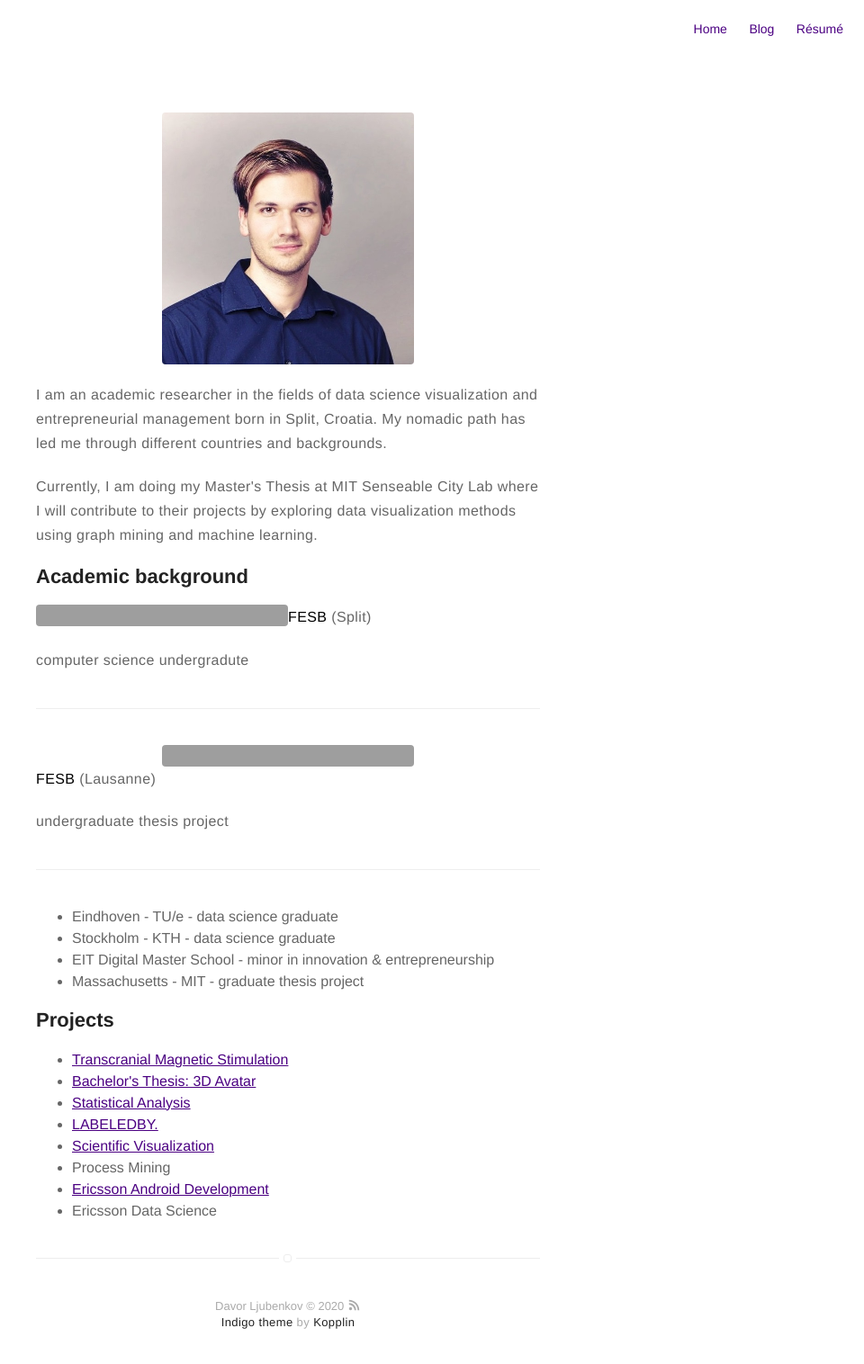
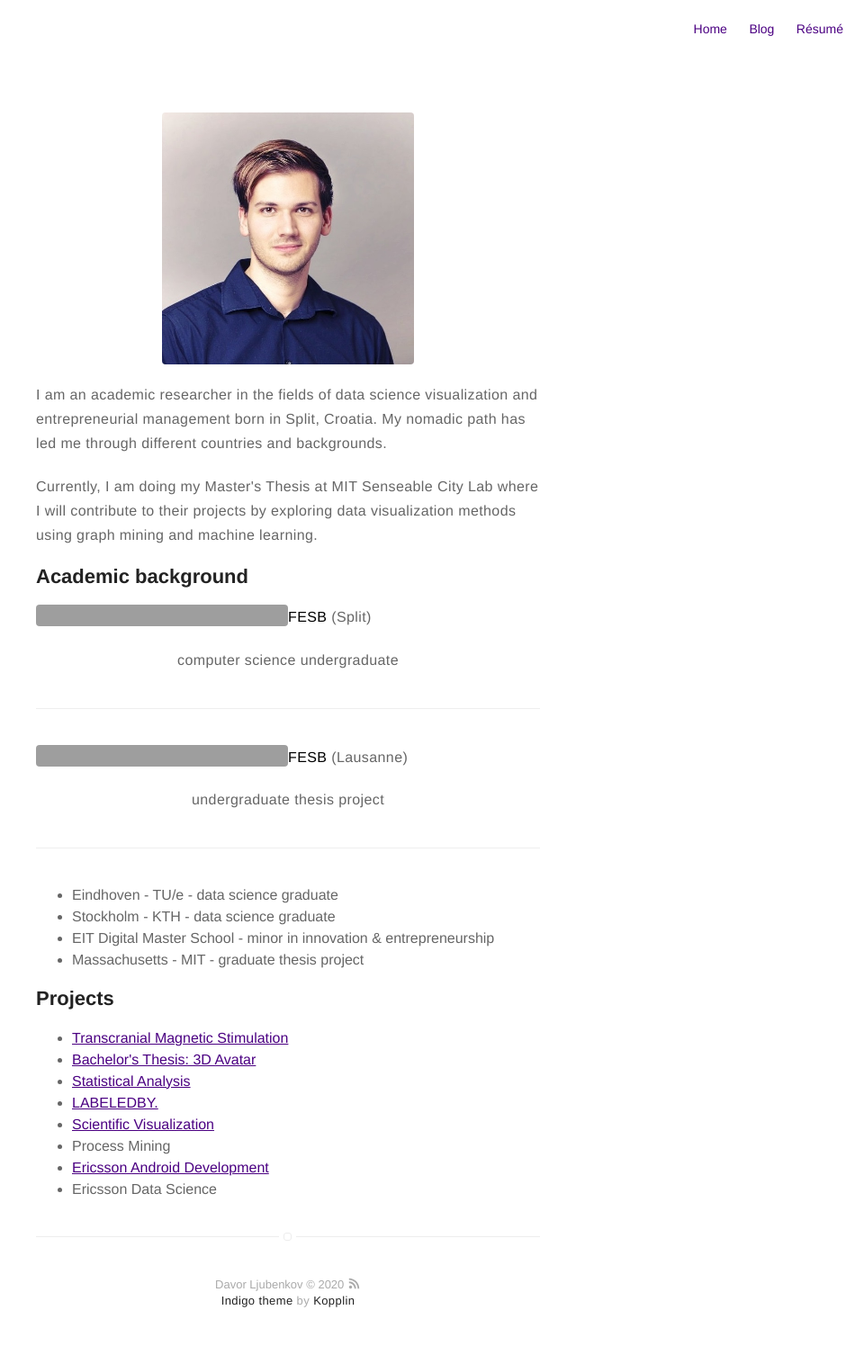
Before and after one commit to dljubenk/dljubenk.github.io, a Jekyll site: the page built from about.md, in a window 1280 px wide, cut to the strip 0-1541 px from the top of the page. Shown: the top 1516 px of the strip at 90% size, without its empty margins (320-1280 px from the left). Built offline with Jekyll 4.4.1, drawn with Linux system fonts in a browser that asks for light colours; grey boxes are pictures that could not be loaded.

Commit message:
Update about.md

```diff
--- a/about.md
+++ b/about.md
@@ -12,10 +12,10 @@ layout: page
 <h2>Academic background</h2>
 
 <p><img src="https://image.flaticon.com/icons/svg/197/197503.svg" height="24" width="24" align="left"> <strong>FESB</strong> (Split)</p>
-<p>computer science undergradute</p>
+<p align="center">computer science undergraduate</p>
 ---
-<p><img src="https://image.flaticon.com/icons/svg/197/197540.svg" height="24" width="24"> <strong>FESB</strong> (Lausanne)</p>
-<p>undergraduate thesis project</p>
+<p><img src="https://image.flaticon.com/icons/svg/197/197540.svg" height="24" width="24" align="left"> <strong>FESB</strong> (Lausanne)</p>
+<p align="center">undergraduate thesis project</p>
 ---
 <ul class="skill-list">
 	<li>Eindhoven - TU/e - data science graduate</li>
```
